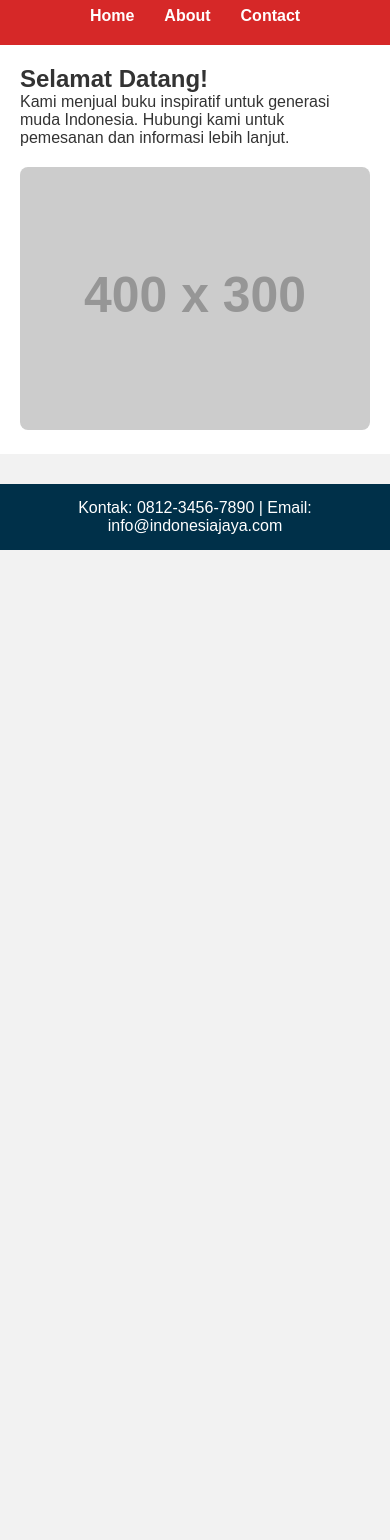
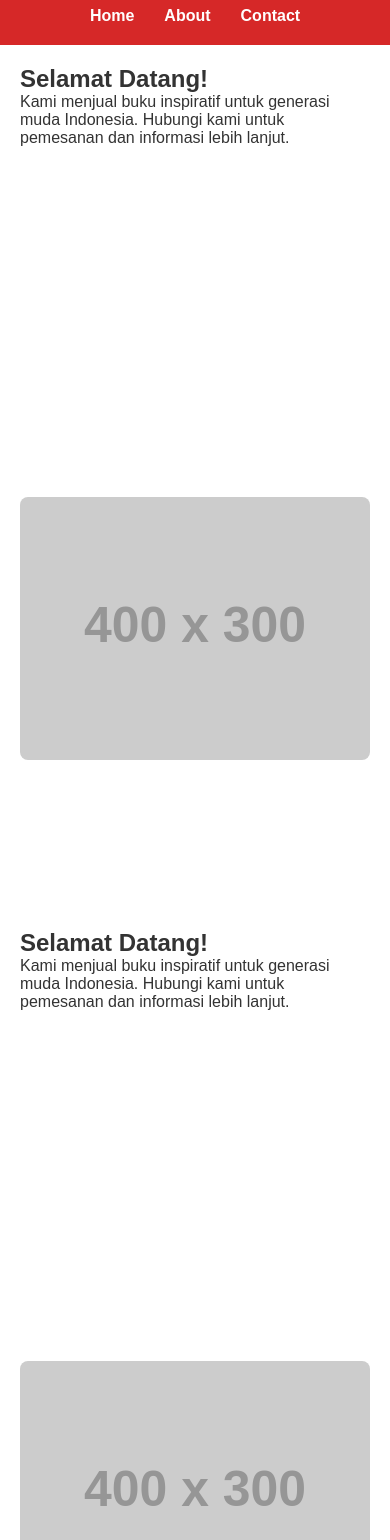
Before and after one commit to Rizaldi87/revou-FSEE-D6-W3-interactive-demo-session-room-2, a plain HTML site: page index.html in a window 390 px wide. Shown: the part 60-1600 px from the top of the page. Before the commit the page ends 844 px from the top, so only its background shows below. Drawn offline with Linux system fonts and the light colour scheme; placeholder pictures from the web are drawn by us.

Commit message:
make responsive

```diff
--- a/css/style.css
+++ b/css/style.css
@@ -1,4 +1,3 @@
-
 * {
   margin: 0;
   padding: 0;
@@ -51,6 +50,12 @@ header {
   background-color: white;
 }
 
+section {
+  min-height: 100vh;
+  display: flex;
+  gap: 20px;
+}
+
 .text-content {
   flex: 1 1 300px;
 }
@@ -73,3 +78,10 @@ footer {
   padding: 15px;
   margin-top: 30px;
 }
+
+/* Media Queries */
+@media screen and (max-width: 768px) {
+  section {
+    flex-direction: column;
+  }
+}
--- a/index.html
+++ b/index.html
@@ -1,37 +1,46 @@
 <!DOCTYPE html>
 <html lang="id">
   <head>
-    <meta charset="UTF-8">
-    <meta name="viewport" content="width=device-width, initial-scale=1.0">
+    <meta charset="UTF-8" />
+    <meta name="viewport" content="width=device-width, initial-scale=1.0" />
     <title>Indonesia Jaya</title>
-    <link rel="stylesheet" href="css/style.css">
+    <link rel="stylesheet" href="css/style.css" />
   </head>
   <body>
-
     <header>
       <h1>Indonesia Jaya</h1>
       <nav>
         <ul class="nav-menu">
-                <li><a href="#">Home</a></li>
-                <li><a href="#">About</a></li>
-                <li><a href="#">Contact</a></li>
+          <li><a href="#home">Home</a></li>
+          <li><a href="#about">About</a></li>
+          <li><a href="#contact">Contact</a></li>
         </ul>
       </nav>
     </header>
 
     <main class="container">
-        <section class="text-content">
+      <section id="home">
+        <div class="text-content">
           <h2>Selamat Datang!</h2>
           <p>Kami menjual buku inspiratif untuk generasi muda Indonesia. Hubungi kami untuk pemesanan dan informasi lebih lanjut.</p>
+        </div>
+        <div class="image-content">
+          <img src="https://via.placeholder.com/400x300" alt="Buku Indonesia Jaya" />
+        </div>
       </section>
-        <section class="image-content">
-            <img src="https://via.placeholder.com/400x300" alt="Buku Indonesia Jaya">
+      <section id="about">
+        <div class="text-content">
+          <h2>Selamat Datang!</h2>
+          <p>Kami menjual buku inspiratif untuk generasi muda Indonesia. Hubungi kami untuk pemesanan dan informasi lebih lanjut.</p>
+        </div>
+        <div class="image-content">
+          <img src="https://via.placeholder.com/400x300" alt="Buku Indonesia Jaya" />
+        </div>
       </section>
     </main>
 
-    <footer>
+    <footer id="contact">
       <p>Kontak: 0812-3456-7890 | Email: info@indonesiajaya.com</p>
     </footer>
-
   </body>
 </html>
```
Lines whose indentation alone changed are shown as unchanged.
